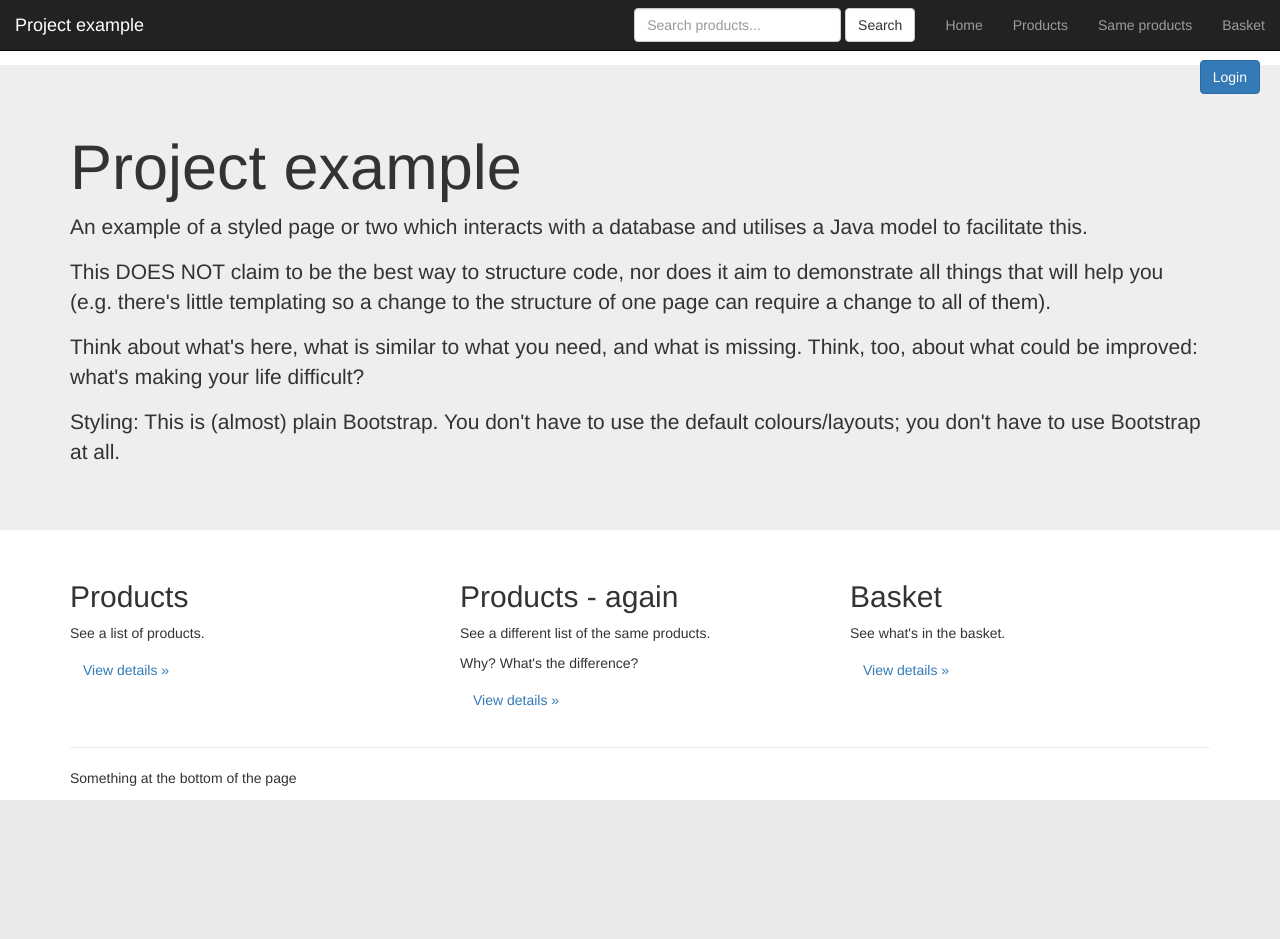
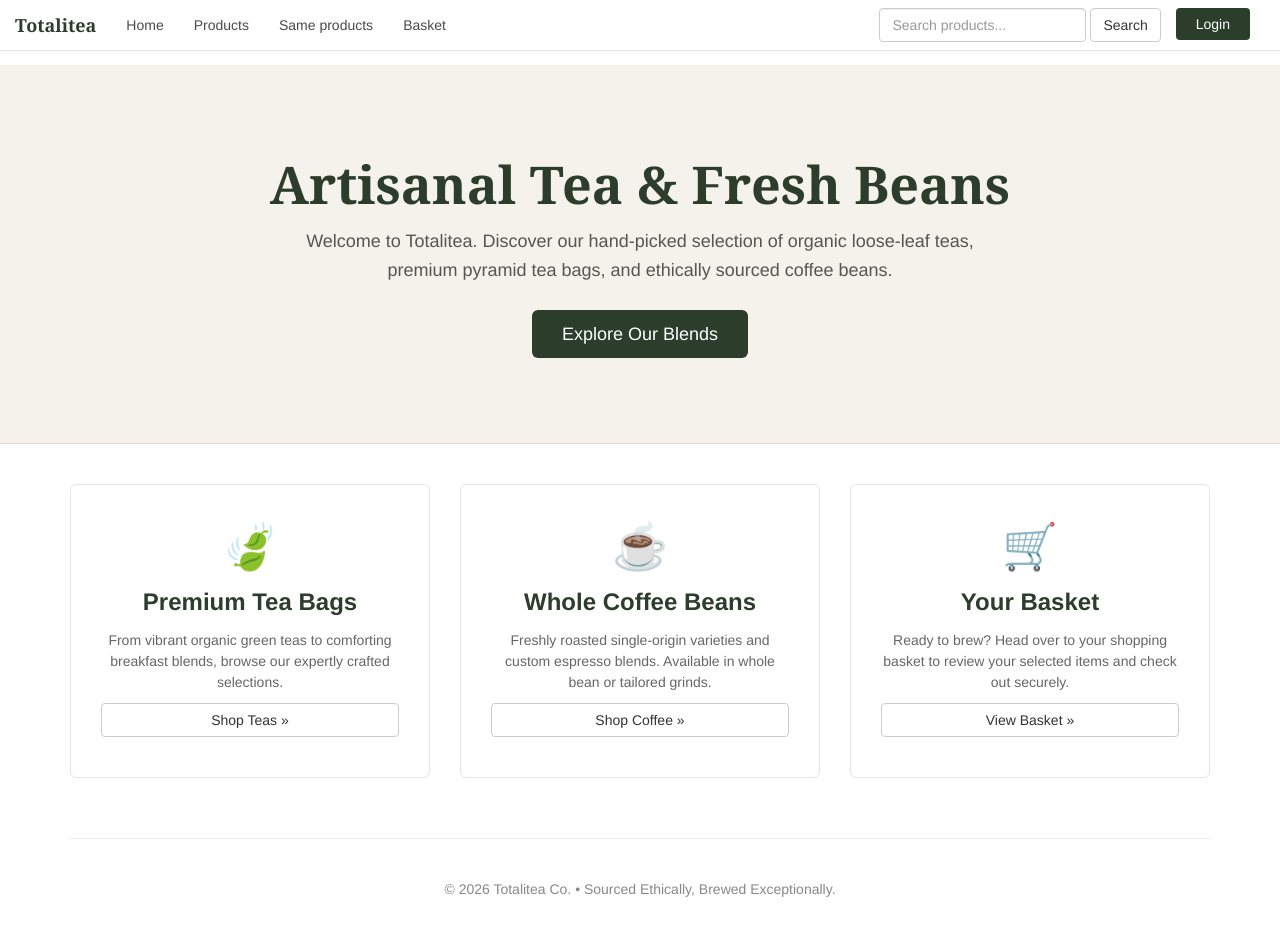
Before and after one commit to alfie066/Totalitea, a Java web app: page / in a window 1280 px wide. Before the commit the page ends 800 px from the top, so only its background shows below. Run offline with Tomcat 11, a stand-in JSP engine, Linux system fonts and the light colour scheme.

Commit message:
updated homepage

```diff
--- a/WebContent/WEB-INF/jsp/navbar.jsp
+++ b/WebContent/WEB-INF/jsp/navbar.jsp
@@ -1,29 +1,61 @@
-<nav class="navbar navbar-inverse navbar-fixed-top">
+<nav class="navbar navbar-default navbar-fixed-top"
+	style="background-color: #ffffff; border-bottom: 1px solid #eae6df; box-shadow: 0 2px 4px rgba(0, 0, 0, 0.02);">
 	<div class="container-fluid">
 		<div class="navbar-header">
+			<button type="button" class="navbar-toggle collapsed"
+				data-toggle="collapse" data-target="#navbar" aria-expanded="false"
+				aria-controls="navbar">
+				<span class="sr-only">Toggle navigation</span> <span
+					class="icon-bar"></span> <span class="icon-bar"></span> <span
+					class="icon-bar"></span>
+			</button>
+			<a class="navbar-brand" href="index.jsp"
+				style="color: #2c3e2b; font-weight: bold; font-family: Georgia, serif;">Totalitea</a>
+		</div>
 
-
-          <button type="button" class="navbar-toggle collapsed" data-toggle="collapse" data-target="#navbar" aria-expanded="false" aria-controls="navbar">
-            <span class="sr-only">Toggle navigation</span>
-            <span class="icon-bar"></span>
-            <span class="icon-bar"></span>
-            <span class="icon-bar"></span>
-          </button>
-          <a class="navbar-brand" href="index.jsp">Project example</a>
-        </div>
 		<div id="navbar" class="navbar-collapse collapse">
-          <ul class="nav navbar-nav navbar-right">
-            <li><a href="index.jsp">Home</a></li>
-            <li><a href="products.jsp">Products</a></li>
-            <li><a href="ProductList">Same products</a></li>
-            <li><a href="basket.jsp">Basket</a></li>
+			<ul class="nav navbar-nav navbar-left custom-spaced-links">
+				<li><a href="index.jsp"
+					style="color: #4a4a4a; font-weight: 500;">Home</a></li>
+				<li><a href="products.jsp"
+					style="color: #4a4a4a; font-weight: 500;">Products</a></li>
+				<li><a href="ProductList"
+					style="color: #4a4a4a; font-weight: 500;">Same products</a></li>
+				<li><a href="basket.jsp"
+					style="color: #4a4a4a; font-weight: 500;">Basket</a></li>
 			</ul>
 
-          <form action="SearchServlet" method="GET" class="navbar-form navbar-right">
+			<ul class="nav navbar-nav navbar-right" style="margin-right: 0;">
+				<li>
+					<%-- Check if the session attribute "user" is null (User is NOT logged in) --%>
+					<%
+					if (session.getAttribute("user") == null) {
+					%> <a href="login.jsp" style="padding: 0; background: transparent;">
+						<button class="btn navbar-btn btn-md" type="button"
+							style="margin-right: 15px; background-color: #2c3e2b; color: #ffffff; border: none; font-weight: 500; border-radius: 4px; padding: 6px 20px;">
+							Login</button>
+				</a> <%
+ } else {
+ %> <%-- If "user" exists in the session (User IS logged in) --%> <%-- FIXED: Changed 'LogoutServlet' to 'Logout' to match your servlet mapping --%>
+					<a href="Logout" style="padding: 0; background: transparent;">
+						<button class="btn navbar-btn btn-md" type="button"
+							style="margin-right: 15px; background-color: #a94442; color: #ffffff; border: none; font-weight: 500; border-radius: 4px; padding: 6px 20px;">
+							Logout</button>
+				</a> <%
+ }
+ %>
+				</li>
+			</ul>
+
+			<form action="SearchServlet" method="GET"
+				class="navbar-form navbar-right">
 				<div class="form-group">
-              <input type="text" name="query" class="form-control" placeholder="Search products...">
+					<input type="text" name="query" class="form-control"
+						placeholder="Search products..."
+						style="border-radius: 4px; border: 1px solid #ccc;">
 				</div>
-            <button type="submit" class="btn btn-default">Search</button>
+				<button type="submit" class="btn btn-default"
+					style="border-radius: 4px;">Search</button>
 			</form>
 
 		</div>
--- a/WebContent/index.jsp
+++ b/WebContent/index.jsp
@@ -1,69 +1,81 @@
-<%@ page language="java" contentType="text/html; charset=ISO-8859-1"
-    pageEncoding="ISO-8859-1"%>
+<%@ page language="java" contentType="text/html; charset=UTF-8"
+    pageEncoding="UTF-8"%>
 
 <!DOCTYPE html>
 <html>
 <head>
+<%-- Page Configuration and Bootstrap Stylesheets --%>
 <link href="https://maxcdn.bootstrapcdn.com/bootstrap/3.3.7/css/bootstrap.min.css" rel="stylesheet" >
 <link href="css/style.css" rel="stylesheet" >
-<meta http-equiv="Content-Type" content="text/html; charset=ISO-8859-1">
-<title>Project example</title>
+<meta http-equiv="Content-Type" content="text/html; charset=UTF-8">
+<title>Totalitea | Premium Tea & Coffee</title>
 </head>
 <body>
 
+	<%-- include navbar --%>
 	<%@include file="WEB-INF/jsp/navbar.jsp" %>
 
-	<div style="position:absolute; top:60px; right:20px;">
-    <% if (session.getAttribute("user") == null) { %>
-        <a href="login.jsp" class="btn btn-primary">Login</a>
-    <% } else { %>
-        <a href="Logout" class="btn btn-danger">Logout</a>
-    <% } %>
-</div>
-
-
-
-
-    <!-- Main jumbotron -->
-
-    <div class="jumbotron">
-      <div class="container">
-        <h1 class="display-3">Project example</h1>
-        <p>An example of a styled page or two which interacts with a database and utilises a Java model to facilitate this.</p>
-        <p>This DOES NOT claim to be the best way to structure code, nor does it aim to demonstrate all things that will help you (e.g. there's little templating so a change to the structure of one page can require a change to all of them).</p>
-        <p>Think about what's here, what is similar to what you need, and what is missing. Think, too, about what could be improved: what's making your life difficult?</p>
-        <p>Styling: This is (almost) plain Bootstrap. You don't have to use the default colours/layouts; you don't have to use Bootstrap at all.</p>
+    <%-- Main Welcome Banner (Jumbotron) --%>
+    <div class="jumbotron" style="background-color: #f5f2eb; padding: 70px 0; margin-bottom: 40px; border-bottom: 1px solid #e1dbcf;">
+      <div class="container text-center">
+        <h1 style="color: #2c3e2b; font-family: Georgia, serif; font-weight: bold; margin-bottom: 15px; font-size: 52px;">Artisanal Tea & Fresh Beans</h1>
+        <p style="color: #555; max-width: 700px; margin: 0 auto 25px auto; font-size: 18px; line-height: 1.6;">
+          Welcome to Totalitea. Discover our hand-picked selection of organic loose-leaf teas, premium pyramid tea bags, and ethically sourced coffee beans.
+        </p>
+        <%-- Main Shop Blends Call to Action Button --%>
+        <p><a class="btn btn-primary btn-lg" href="ProductList" role="button" style="background-color: #2c3e2b; border: none; padding: 12px 30px;">Explore Our Blends</a></p>
       </div>
     </div>
 
+    <%-- Main Three Column Grid Layout Container --%>
     <div class="container">
-      <!-- Example row of columns -->
       <div class="row">
+
+        <%-- Premium Tea Bags Category Box --%>
         <div class="col-md-4">
-          <h2>Products</h2>
-          <p>See a list of products. </p>
-          <p><a class="btn btn-secondary" href="products.jsp" role="button">View details &raquo;</a></p>
+          <div style="background: #ffffff; border: 1px solid #e6e6e6; padding: 30px; border-radius: 6px; text-align: center; margin-bottom: 20px;">
+            <div style="font-size: 45px; margin-bottom: 10px;">🍃</div>
+            <h2 style="color: #2c3e2b; font-size: 24px; font-weight: 600; margin-top: 10px; margin-bottom: 15px;">Premium Tea Bags</h2>
+            <p style="color: #666; min-height: 60px; font-size: 14px; line-height: 1.5;">From vibrant organic green teas to comforting breakfast blends, browse our expertly crafted selections.</p>
+            <%-- Shop Teas Action Button --%>
+            <p><a class="btn btn-default" href="products.jsp" role="button" style="border-radius: 4px; width: 100%; font-weight: 500;">Shop Teas &raquo;</a></p>
+          </div>
         </div>
+
+        <%-- Whole Coffee Beans Category Box --%>
         <div class="col-md-4">
-          <h2>Products - again</h2>
-          <p>See a different list of the same products. </p>
-          <p>Why? What's the difference?</p>
-          <p><a class="btn btn-secondary" href="ProductList" role="button">View details &raquo;</a></p>
-       </div>
+          <div style="background: #ffffff; border: 1px solid #e6e6e6; padding: 30px; border-radius: 6px; text-align: center; margin-bottom: 20px;">
+            <div style="font-size: 45px; margin-bottom: 10px;">☕</div>
+            <h2 style="color: #2c3e2b; font-size: 24px; font-weight: 600; margin-top: 10px; margin-bottom: 15px;">Whole Coffee Beans</h2>
+            <p style="color: #666; min-height: 60px; font-size: 14px; line-height: 1.5;">Freshly roasted single-origin varieties and custom espresso blends. Available in whole bean or tailored grinds.</p>
+            <%-- Shop Coffee Action Button --%>
+            <p><a class="btn btn-default" href="ProductList" role="button" style="border-radius: 4px; width: 100%; font-weight: 500;">Shop Coffee &raquo;</a></p>
+          </div>
+        </div>
+
+        <%-- Shopping Basket Quick View Box --%>
         <div class="col-md-4">
-          <h2>Basket</h2>
-          <p>See what's in the basket.</p>
-          <p><a class="btn btn-secondary" href="basket.jsp" role="button">View details &raquo;</a></p>
+          <div style="background: #ffffff; border: 1px solid #e6e6e6; padding: 30px; border-radius: 6px; text-align: center; margin-bottom: 20px;">
+            <div style="font-size: 45px; margin-bottom: 10px;">🛒</div>
+            <h2 style="color: #2c3e2b; font-size: 24px; font-weight: 600; margin-top: 10px; margin-bottom: 15px;">Your Basket</h2>
+            <p style="color: #666; min-height: 60px; font-size: 14px; line-height: 1.5;">Ready to brew? Head over to your shopping basket to review your selected items and check out securely.</p>
+            <%-- View Basket Action Button --%>
+            <p><a class="btn btn-default" href="basket.jsp" role="button" style="border-radius: 4px; width: 100%; font-weight: 500;">View Basket &raquo;</a></p>
+          </div>
         </div>
+
       </div>
 
-      <hr>
+      <hr style="border-top: 1px solid #eee; margin: 40px 0;">
 
-      <footer>
-        <p>Something at the bottom of the page</p>
+      <%-- Website Footer Section --%>
+      <footer class="text-center" style="padding-bottom: 30px; color: #888;">
+        <p>&copy; 2026 Totalitea Co. &bull; Sourced Ethically, Brewed Exceptionally.</p>
       </footer>
-    </div> <!-- /container -->
-<script src="https://code.jquery.com/jquery-1.12.4.min.js" type ="text/javascript"> </script >
-<script src="https://maxcdn.bootstrapcdn.com/bootstrap/3.3.7/js/bootstrap.min.js" > </script >
+    </div>
+
+    <%-- External JavaScript Core Frameworks --%>
+    <script src="https://code.jquery.com/jquery-1.12.4.min.js" type ="text/javascript"> </script >
+    <script src="https://maxcdn.bootstrapcdn.com/bootstrap/3.3.7/js/bootstrap.min.js" > </script >
 </body>
 </html>
--- a/src/servlet/Logout.java
+++ b/src/servlet/Logout.java
@@ -11,13 +11,15 @@ import jakarta.servlet.http.HttpServletResponse;
 import util.UserHandler;
 
 @WebServlet("/Logout")
-
 public class Logout extends HttpServlet {
 
     protected void doGet(HttpServletRequest request, HttpServletResponse response)
             throws IOException {
 
+        // 1. Instantly clears out the session data, logging the user out
         request.getSession().invalidate();
-        response.sendRedirect("login.jsp");
+
+        // 2. Kicks the user's browser back to the main homepage
+        response.sendRedirect("index.jsp");
     }
 }
```
Also changed, not shown: 5 other files. Lines whose indentation alone changed are shown as unchanged.
